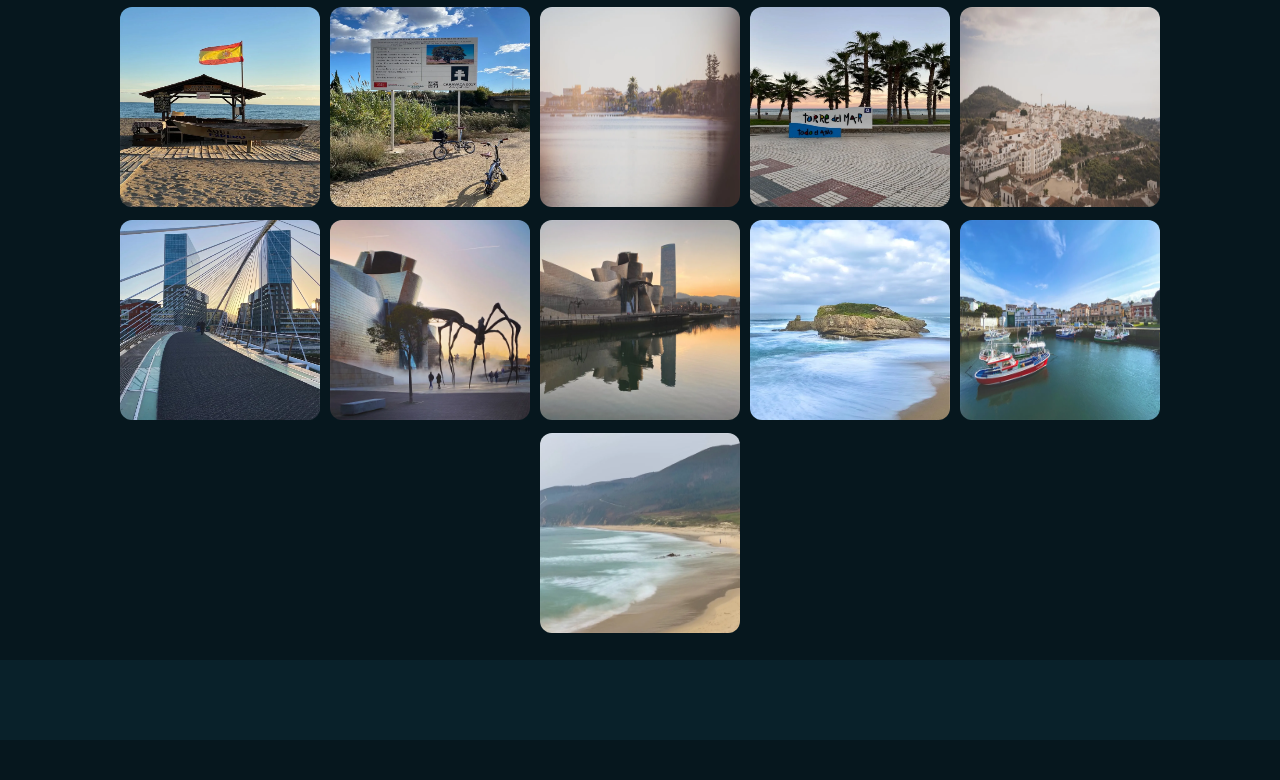
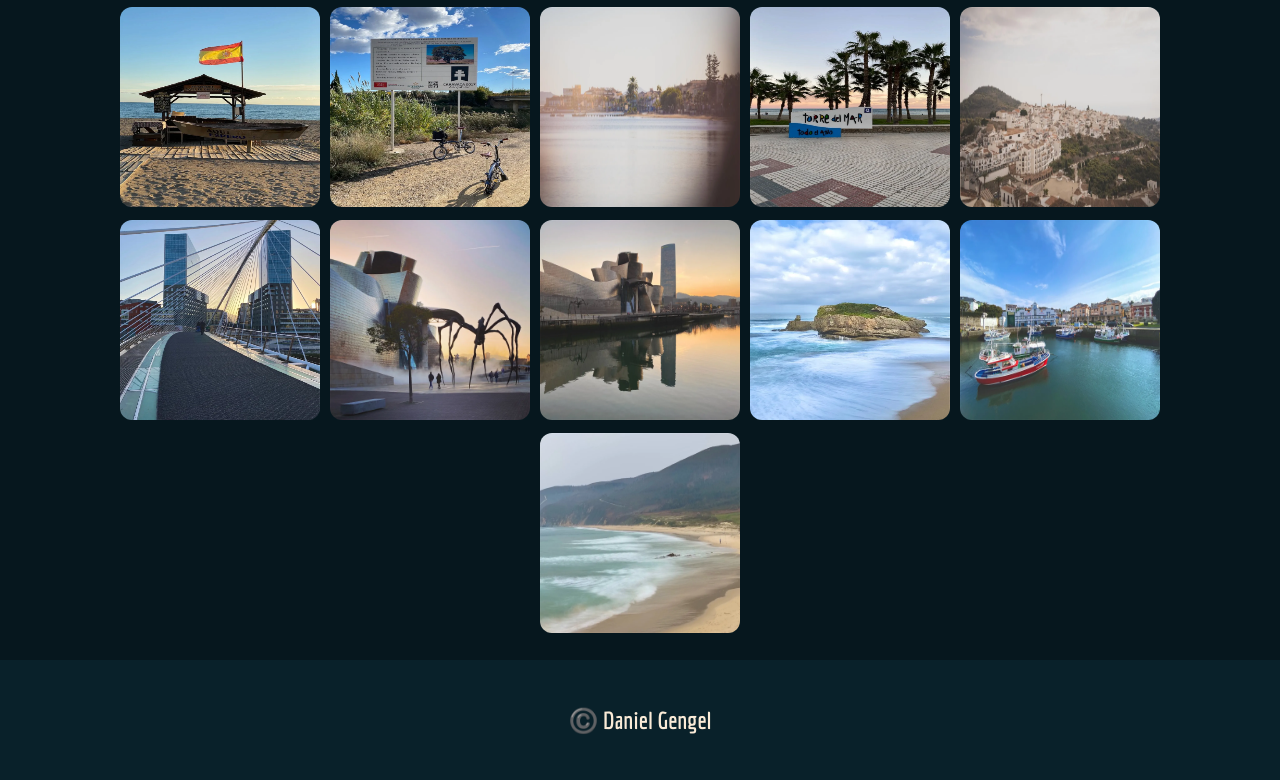
Before and after one commit to DanielGengel/fotogram, a plain HTML site: page index.html in a window 1280 px wide. Shown: the part 416-1196 px from the top of the page. Before the commit the page ends 1156 px from the top, so only its background shows below. Drawn offline with Linux system fonts and the light colour scheme.

Commit message:
Footer finished, lightbox fixed

```diff
--- a/css/style.css
+++ b/css/style.css
@@ -37,27 +37,15 @@ body {
 
     main {
         /* flex: 1 0 auto; */
-        flex: 1;
-        display: flex;
-    }
+        /* flex: 1; */
+        /* display: flex; */
+
         .content {
-        /* max-width: 1440px;
-            height: calc(100dvh - 200px);
-            margin: 0 auto;
-            display: flex;
-            flex-direction: column;
-            justify-content: space-evenly;
-            align-items: center;
-
-            padding-left: 20px;
-            padding-right: 20px; */
-
-        flex: 1;
+            /* flex: 1; */
 
             max-width: 1440px;
             width: 100%;
             margin: 0 auto;
-
             display: flex;
             flex-direction: column;
             justify-content: center;
@@ -147,9 +135,7 @@ body {
                         h2 {
                             color: antiquewhite;
                             font-size: clamp(1.5rem, 3vw, 4rem);
-                        text-align: center;
-
-                        flex: 1;
+                            text-align: left;
                         }
 
                         #buttonCloseLightbox {
@@ -160,16 +146,17 @@ body {
                     }
 
                     .lightboxBody {
+                        /* Zentrieren */
                         flex: 1;
 
                         display: flex;
                         justify-content: center;
                         align-items: center;
 
+                        /* Because of vertical pictures */
                         overflow: hidden;
 
                         padding: 20px;
-                }
 
                         img {
                             max-width: 100%;
@@ -181,6 +168,7 @@ body {
                             object-fit: contain;
                             border-radius: 12px;
                             box-shadow: 4px 8px 10px rgba(255, 255, 255, 0.8);
+                        }
                     }
 
                     .lightboxFooter {
@@ -230,18 +218,24 @@ body {
             }
         }
     }
-
     .mainFooter {
-    margin-top: auto;
-    /* position: static; */
-    /* bottom: 0;
+        height: 120px;
         width: 100%;
         display: flex;
         align-items: center;
-        justify-content: center; */
-    height: 80px;
+        justify-content: center;
+        margin-left: auto;
+        margin-right: auto;
         background-color: #09212a;
+        font-size: clamp(1rem, 2vw, 1.5rem);
         color: antiquewhite;
+        padding-left: 10px;
+        padding-right: 10px;
+        gap: 40px;
+        a {
+            text-decoration: underline;
+        }
+    }
 }
 
 @media (max-width: 450px) {
@@ -261,19 +255,6 @@ body {
         }
     }
 }
-/*
-@media (max-width: 450px) {
-    body {
-        main {
-            #myPhotoGallery {
-                img {
-                    width: 140px;
-                    height: 140px;
-                }
-            }
-        }
-    }
-} */
 
 @media (max-width: 1024px) {
     body {
--- a/index.html
+++ b/index.html
@@ -3,7 +3,7 @@
     <head>
         <meta charset="UTF-8" />
         <meta name="viewport" content="width=device-width, initial-scale=1.0" />
-        <link rel="icon" type="image/x-icon" href="./assets/icons/favicon.png"/>
+        <link rel="icon" type="image/x-icon" href="./assets/icons/favicon.png" />
         <link rel="stylesheet" href="./css/fonts.css" />
         <link rel="stylesheet" href="./css/style.css" />
         <script src="./js/script.js" defer></script>
@@ -19,14 +19,25 @@
             <section class="content">
                 <div id="myPhotoGalleryTitle"></div>
                 <div id="myPhotoGallery"></div>
-                <div class="lightboxOverlay" id="lightboxID" role="dialog" aria-modal="true" aria-labelledby="lightboxImageCaptionID">
+                <div
+                    class="lightboxOverlay"
+                    id="lightboxID"
+                    role="dialog"
+                    aria-modal="true"
+                    aria-labelledby="lightboxImageCaptionID"
+                >
                     <div class="lightbox">
                         <header class="lightboxHeader">
                             <h2 id="lightboxImageCaptionID">Image Caption</h2>
                             <button id="buttonCloseLightbox" aria-label="Close lightbox">❌</button>
                         </header>
                         <div class="lightboxBody">
-                            <img id="lightboxImageID" src="" alt="Gallery picture" aria-describedby="lightboxImageCaptionID" />
+                            <img
+                                id="lightboxImageID"
+                                src=""
+                                alt="Gallery picture"
+                                aria-describedby="lightboxImageCaptionID"
+                            />
                         </div>
                         <footer class="lightboxFooter">
                             <nav class="lightboxNavigation">
@@ -39,6 +50,6 @@
                 </div>
             </section>
         </main>
-        <footer class="mainFooter"></footer>
+        <footer class="mainFooter">©️ Daniel Gengel</footer>
     </body>
 </html>
```
Also changed, not shown: js/script.js (+0 -8 lines). Lines whose indentation alone changed are shown as unchanged.
